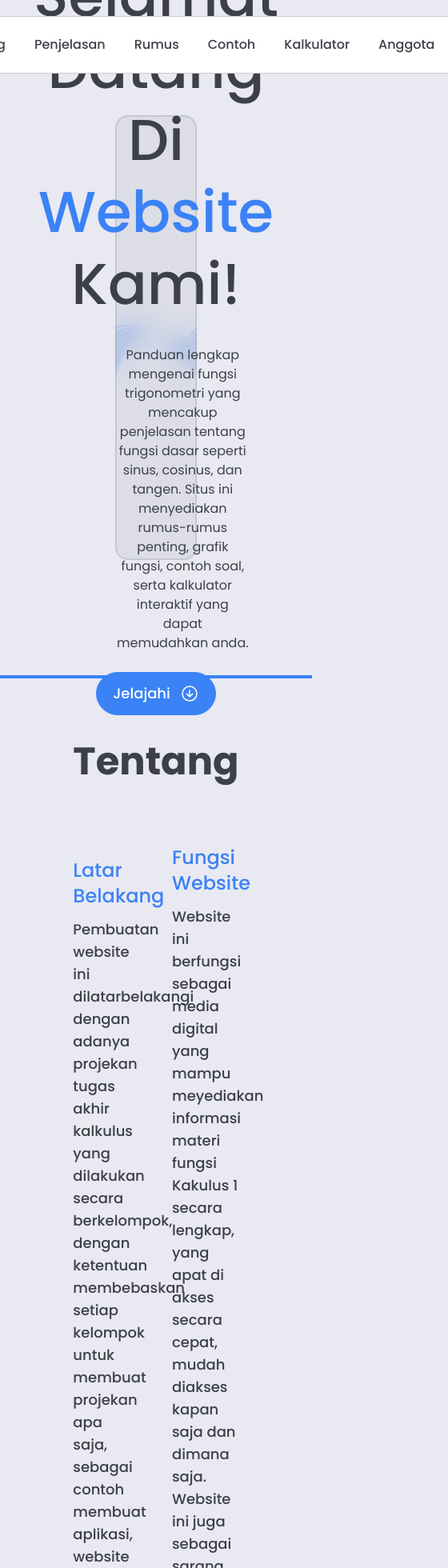
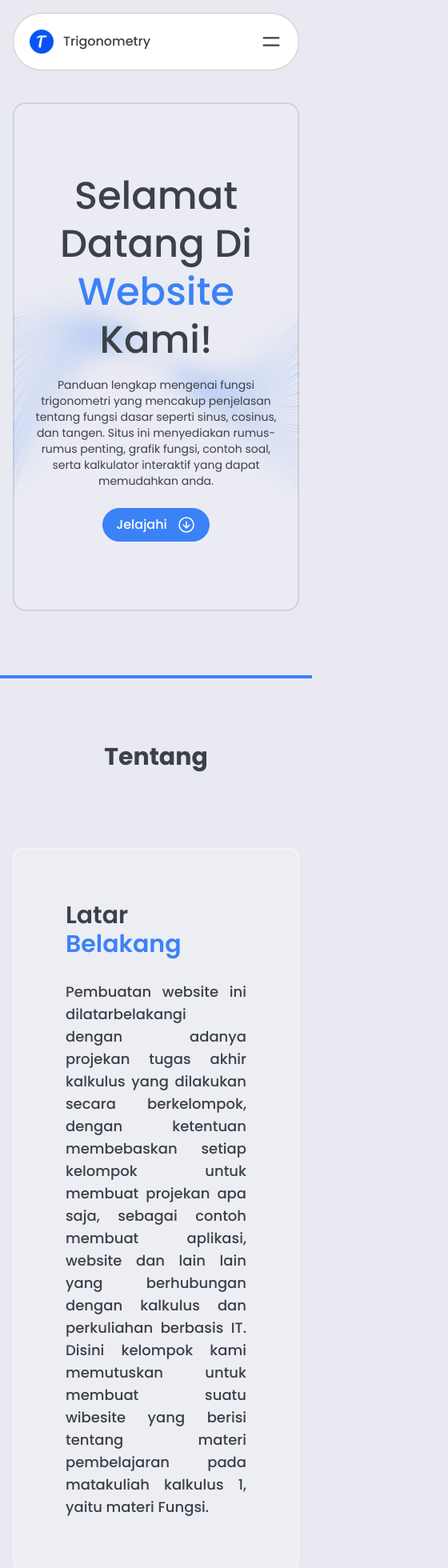
Before and after one commit to zhekabaila/project-kalkulus, a Next.js app: page / in a window 390 px wide. Shown: the top 1960 px of the page at 80% size, 560 px wide, since content can reach past the window. Built offline with nearby package versions, Linux system fonts and the light colour scheme.

Commit message:
feat: add responsive layout

```diff
--- a/src/components/layouts/sections/About/index.tsx
+++ b/src/components/layouts/sections/About/index.tsx
@@ -1,19 +1,20 @@
 const About = () => {
   return (
     <section
-      className="relative flex items-center justify-center px-36 min-h-screen border-t-4 border-t-blue-500 dark:border-t-jeruk py-20"
+      className="relative flex items-center justify-center px-4 py-20 lg:p-36 min-h-screen border-t-4 border-t-blue-500 dark:border-t-jeruk"
       id="tentang"
     >
       <div>
-        <h2 className="text-center text-5xl font-bold dark:text-jeruk">
+        <h2 className="text-center text-3xl lg:text-5xl font-bold dark:text-jeruk">
           Tentang
         </h2>
-        <div className="grid grid-cols-2 gap-x-10">
-          <div className="mt-24">
-            <h3 className="text-2xl font-medium text-blue-500 dark:text-jeruk">
-              Latar Belakang
+        <div className="grid grid-cols-1 lg:grid-cols-2 gap-20 mt-24">
+          <div className="lg:col-start-2 lg:row-start-1 space-y-7 bg-white/20 dark:bg-gray-600/20 backdrop-blur-md rounded-xl border-2 border-white/30 dark:border-gray-600/30 p-16">
+            <h3 className="text-3xl font-semibold dark:text-sun">
+              Latar{' '}
+              <span className="text-blue-500 dark:text-jeruk">Belakang</span>
             </h3>
-            <p className="text-lg font-medium mt-3 dark:text-sun">
+            <p className="text-lg font-medium text-justify dark:text-sun">
               Pembuatan website ini dilatarbelakangi dengan adanya projekan
               tugas akhir kalkulus yang dilakukan secara berkelompok, dengan
               ketentuan membebaskan setiap kelompok untuk membuat projekan apa
@@ -24,11 +25,13 @@ const About = () => {
               materi Fungsi.
             </p>
           </div>
-          <div className="mt-20">
-            <h3 className="text-2xl font-medium text-blue-500 dark:text-jeruk">
-              Fungsi Website
+
+          <div className="lg:col-start-1 lg:row-start-2 space-y-7 bg-white/20 dark:bg-gray-600/20 backdrop-blur-md rounded-xl border-2 border-white/30 dark:border-gray-600/30 p-16">
+            <h3 className="text-3xl font-semibold dark:text-sun">
+              Fungsi{' '}
+              <span className="text-blue-500 dark:text-jeruk">Website</span>
             </h3>
-            <p className="text-lg font-medium mt-3 dark:text-sun">
+            <p className="text-lg font-medium text-justify dark:text-sun">
               Website ini berfungsi sebagai media digital yang mampu meyediakan
               informasi materi fungsi Kakulus 1 secara lengkap, yang apat di
               akses secara cepat, mudah diakses kapan saja dan dimana saja.
@@ -41,11 +44,13 @@ const About = () => {
               fungsi yang kalian input pada kalkulator.
             </p>
           </div>
-          <div className="mt-20">
-            <h3 className="text-2xl font-medium text-blue-500 dark:text-jeruk">
-              Ada Apa Saja Di sini?
+
+          <div className="lg:col-start-2 lg:row-start-3 space-y-7 bg-white/20 dark:bg-gray-600/20 backdrop-blur-md rounded-xl border-2 border-white/30 dark:border-gray-600/30 p-16">
+            <h3 className="text-3xl font-semibold dark:text-sun">
+              Ada <span className="text-blue-500 dark:text-jeruk">Apa</span>{' '}
+              Saja di sini?
             </h3>
-            <p className="text-lg font-medium mt-3 dark:text-sun">
+            <p className="text-lg font-medium text-justify dark:text-sun">
               Di website ini terdapat suatu informasi yang dapat user cari
               dengan cara yang mudah, cepat dan dapat di akses dimana saja.
               Untuk mahasiswa atau siswa yang mendapatkan kesulitan dalam
--- a/src/components/layouts/sections/Explanation/index.tsx
+++ b/src/components/layouts/sections/Explanation/index.tsx
@@ -18,7 +18,7 @@ const Explanation = () => {
 
   return (
     <section
-      className="relative flex items-center justify-center p-36 border-t-4 border-t-blue-500 dark:border-t-jeruk"
+      className="relative flex items-center justify-center p-4 py-20 lg:p-36 border-t-4 border-t-blue-500 dark:border-t-jeruk"
       id="penjelasan"
     >
       <div className="absolute inset-0 size-full -z-40">
@@ -41,11 +41,11 @@ const Explanation = () => {
         )}
       </div>
       <div className="size-full">
-        <h2 className="text-center text-5xl font-bold dark:text-jeruk">
+        <h2 className="text-center text-3xl lg:text-5xl font-bold dark:text-jeruk">
           Penjelasan
         </h2>
         <div className="grid grid-cols-2 mt-20 gap-20">
-          <div className="space-y-7 bg-white/20 backdrop-blur-md rounded-xl border-2 border-white/30 p-16">
+          <div className="col-span-2 lg:col-span-1 space-y-7 bg-white/20 dark:bg-gray-600/20 backdrop-blur-md rounded-xl border-2 border-white/30 dark:border-gray-600/30 p-16">
             <h3 className="text-3xl font-semibold dark:text-sun">
               Apa itu{' '}
               <span className="text-blue-500 dark:text-jeruk">fungsi?</span>
@@ -60,7 +60,7 @@ const Explanation = () => {
               dengan input tersebut.
             </p>
           </div>
-          <div className="space-y-7 bg-white/20 backdrop-blur-md rounded-xl border-2 border-white/30 p-16">
+          <div className="col-span-2 lg:col-span-1 space-y-7 bg-white/20 dark:bg-gray-600/20 backdrop-blur-md rounded-xl border-2 border-white/30 dark:border-gray-600/30 p-16">
             <h3 className="text-3xl font-semibold dark:text-sun">
               Ada berapa jenis{' '}
               <span className="text-blue-500 dark:text-jeruk">fungsi?</span>
--- a/src/components/layouts/sections/Hero/index.tsx
+++ b/src/components/layouts/sections/Hero/index.tsx
@@ -10,7 +10,7 @@ const Hero = () => {
   const { darkMode } = useTheme()
   return (
     <section
-      className="relative flex items-center justify-center h-screen p-36"
+      className="relative flex items-center justify-center h-screen px-4 pt-32 pb-20 lg:p-36"
       id="hero"
     >
       <div className="relative size-full">
@@ -33,12 +33,12 @@ const Hero = () => {
             />
           )}
         </div>
-        <div className="flex flex-col items-center justify-center bg-gray-500/10 backdrop-blur-lg rounded-2xl size-full border-2 border-gray-500/20">
-          <h1 className="text-center font-medium text-7xl leading-tight dark:text-sun">
+        <div className="flex flex-col items-center justify-center bg-white/10 dark:bg-gray-500/10 backdrop-blur-lg rounded-2xl size-full border-2 border-gray-500/20 p-4 lg:p-0">
+          <h1 className="text-center font-medium text-5xl lg:text-7xl leading-tight dark:text-sun">
             Selamat Datang Di <br />
             <span className="text-blue-500 dark:text-jeruk">Website</span> Kami!
           </h1>
-          <p className="text-base text-center mt-8 dark:text-sun max-w-5xl mx-auto">
+          <p className="text-sm lg:text-base text-center mt-4 lg:mt-8 dark:text-sun max-w-5xl mx-auto">
             Panduan lengkap mengenai fungsi trigonometri yang mencakup
             penjelasan tentang fungsi dasar seperti sinus, cosinus, dan tangen.
             Situs ini menyediakan rumus-rumus penting, grafik fungsi, contoh
@@ -47,9 +47,11 @@ const Hero = () => {
           <div className="flex items-center justify-center gap-x-6 mt-6">
             <Link
               href="#tentang"
-              className="flex items-center gap-x-3 bg-blue-500 dark:bg-jeruk border border-blue-500 dark:border-jeruk px-5 py-3 rounded-full"
+              className="flex items-center gap-x-3 bg-blue-500 dark:bg-jeruk border border-blue-500 dark:border-jeruk px-4 lg:px-5 py-2 lg:py-3 rounded-full"
             >
-              <p className="text-white text-lg font-medium">Jelajahi</p>
+              <p className="text-white text-base lg:text-lg font-medium">
+                Jelajahi
+              </p>
               <IoArrowDownCircleOutline size={24} color="#ffffff" />
             </Link>
           </div>
--- a/src/components/layouts/sections/Navbar/index.tsx
+++ b/src/components/layouts/sections/Navbar/index.tsx
@@ -7,6 +7,8 @@ import Link from 'next/link'
 import { useState, useEffect } from 'react'
 import { menus } from '@/constant/manus'
 import { useTheme } from '@/contexts/themeContext'
+// import { HiOutlineMenuAlt4 } from 'react-icons/fi'
+import { HiOutlineMenuAlt4 } from 'react-icons/hi'
 
 const Navbar = () => {
   const [blurNavbar, setBlurNavbar] = useState<boolean>(false)
@@ -29,15 +31,16 @@ const Navbar = () => {
   }, [])
 
   return (
-    <nav className="flex items-center justify-center gap-x-2 fixed top-0 right-0 left-0 z-50 pt-5">
+    <nav className="flex items-center justify-between lg:justify-center gap-x-2 fixed top-0 right-0 left-0 z-50 px-4 lg:px-0 pt-4 lg:pt-5">
       <a
         href="#hero"
-        className={`flex items-center gap-x-3 ${
+        className={`flex items-center justify-between lg:justify-normal w-full lg:w-auto ${
           blurNavbar
             ? 'bg-white/20 dark:bg-black/20 backdrop-blur-2xl'
             : 'bg-white dark:bg-[#2c2e30]'
-        } border border-solid border-black/20 p-5 rounded-r-3xl rounded-l-full`}
+        } border border-solid border-black/20 p-5 rounded-full lg:rounded-r-3xl lg:rounded-l-full`}
       >
+        <div className="flex items-center gap-x-3">
           {darkMode ? (
             <Image
               src="/logo/main-logo-dark.png"
@@ -56,10 +59,18 @@ const Navbar = () => {
           <h1 className="text-base font-medium dark:text-[#F5F5F5]">
             Trigonometry
           </h1>
+        </div>
+        <button className="block lg:hidden" type="button">
+          {!darkMode ? (
+            <HiOutlineMenuAlt4 size={28} />
+          ) : (
+            <HiOutlineMenuAlt4 size={28} color="#F5F5F5" />
+          )}
+        </button>
       </a>
 
       <ul
-        className={`flex items-center justify-center gap-x-9 w-auto ${
+        className={`hidden lg:flex items-center justify-center gap-x-9 w-auto ${
           blurNavbar
             ? 'bg-white/20 dark:bg-black/20 backdrop-blur-2xl'
             : 'bg-white dark:bg-[#2c2e30]'
@@ -73,8 +84,9 @@ const Navbar = () => {
           </li>
         ))}
       </ul>
+
       <div
-        className={`flex items-center gap-x-3 ${
+        className={`hidden lg:flex items-center gap-x-3 ${
           blurNavbar
             ? 'bg-white/20 dark:bg-black/20 backdrop-blur-2xl'
             : 'bg-white dark:bg-[#2c2e30]'
```
Lines whose indentation alone changed are shown as unchanged.
